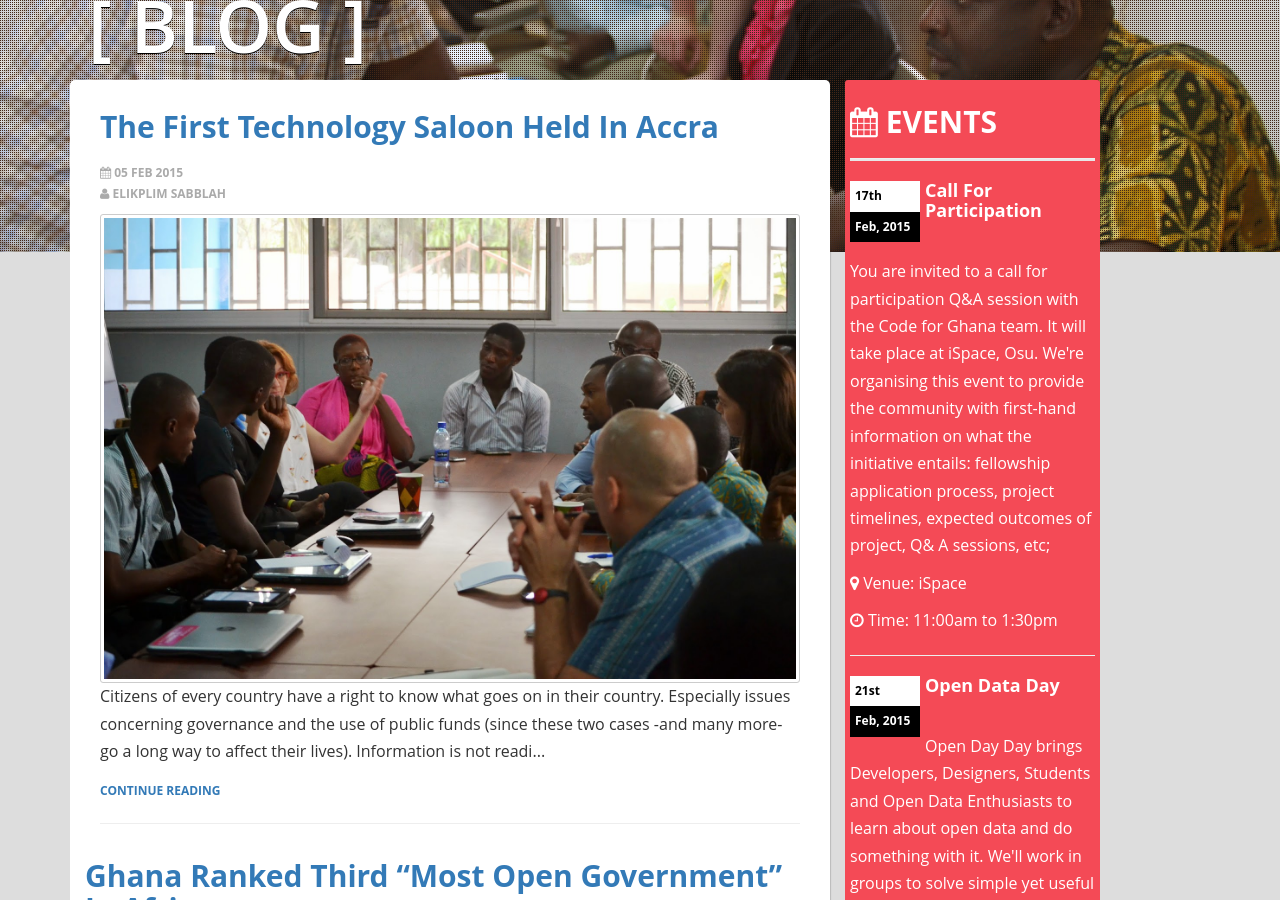
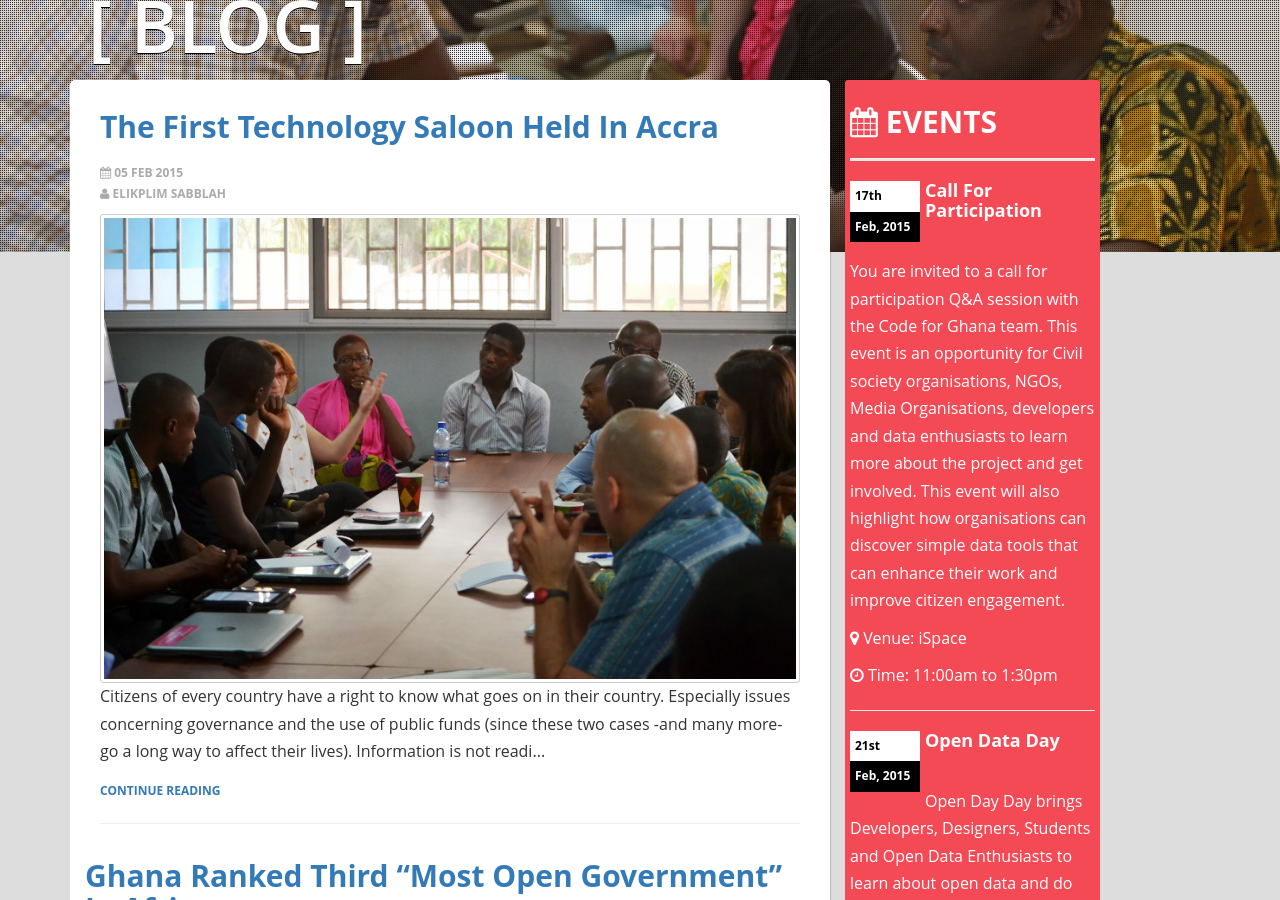
Before and after one commit to CodeForAfrica/CodeForGhana.org, a Jekyll site: the page built from blog/index.html, in a window 1280 px wide and 900 px high, scrolled down 298 px. Built offline with Jekyll 4.4.1, drawn with Linux system fonts in a browser that asks for light colours; comment, search, counter and statistics services are not loaded.

```diff
--- a/_layouts/blog.html
+++ b/_layouts/blog.html
@@ -24,7 +24,8 @@
 										 <span class="date-bottom">Feb, 2015</span>
 									</div>
 									<h2 class="eventtitle">Call For Participation</h2><br />
-									<p class="eventbody">You are invited to a call for participation Q&A  session with the Code for Ghana team. It will take place at iSpace, Osu. We're organising this event to provide the community with first-hand information on what the initiative entails: fellowship application process, project timelines, expected outcomes of project, Q& A sessions, etc;
+									<p class="eventbody">You are invited to a call for participation Q&A  session with the Code for Ghana team.  This event is an opportunity for Civil society organisations, NGOs, Media Organisations, developers and data enthusiasts to learn more about the project and get involved. This event will also highlight how organisations can discover simple data tools that can enhance their work and improve citizen engagement.
+
 </p>
 									<p><span class="fa fa-map-marker"></span> Venue: iSpace </p>
 									<p><span class="fa fa-clock-o"></span> Time: 11:00am to 1:30pm </p>
```
